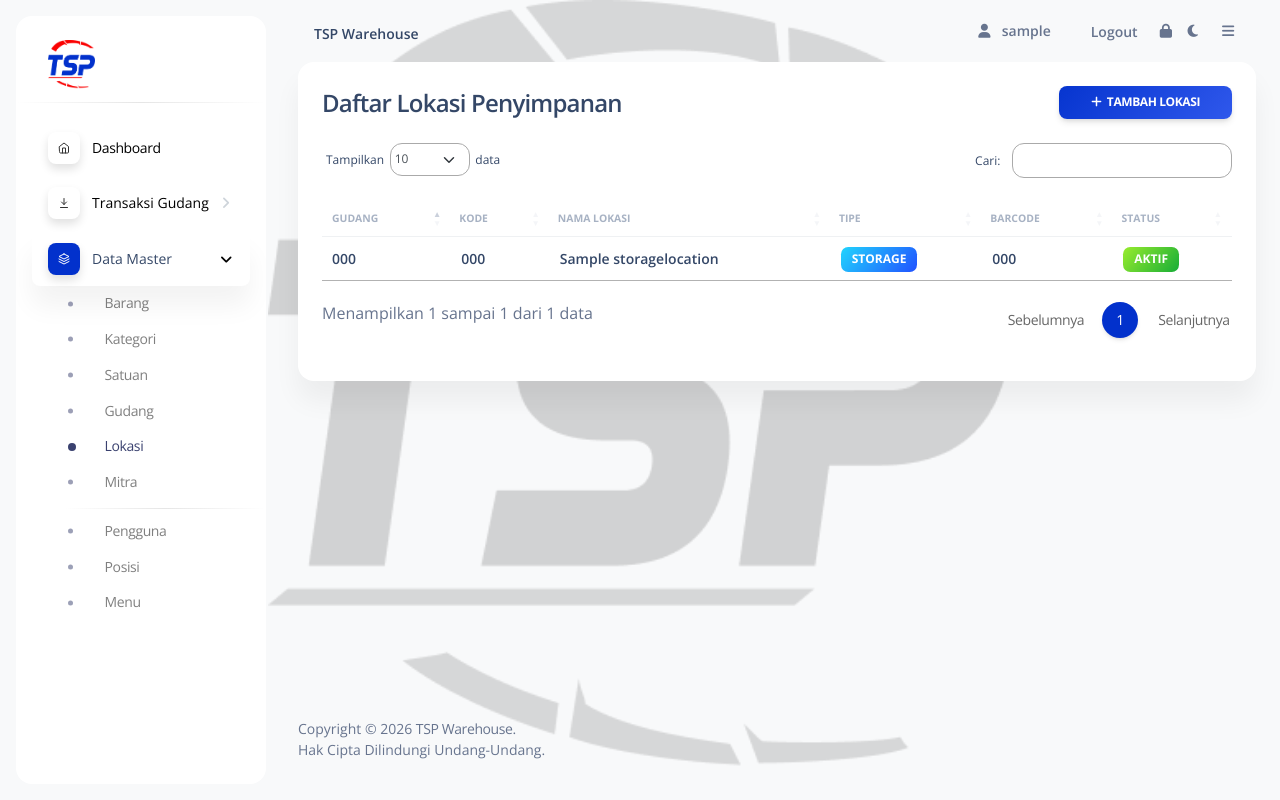
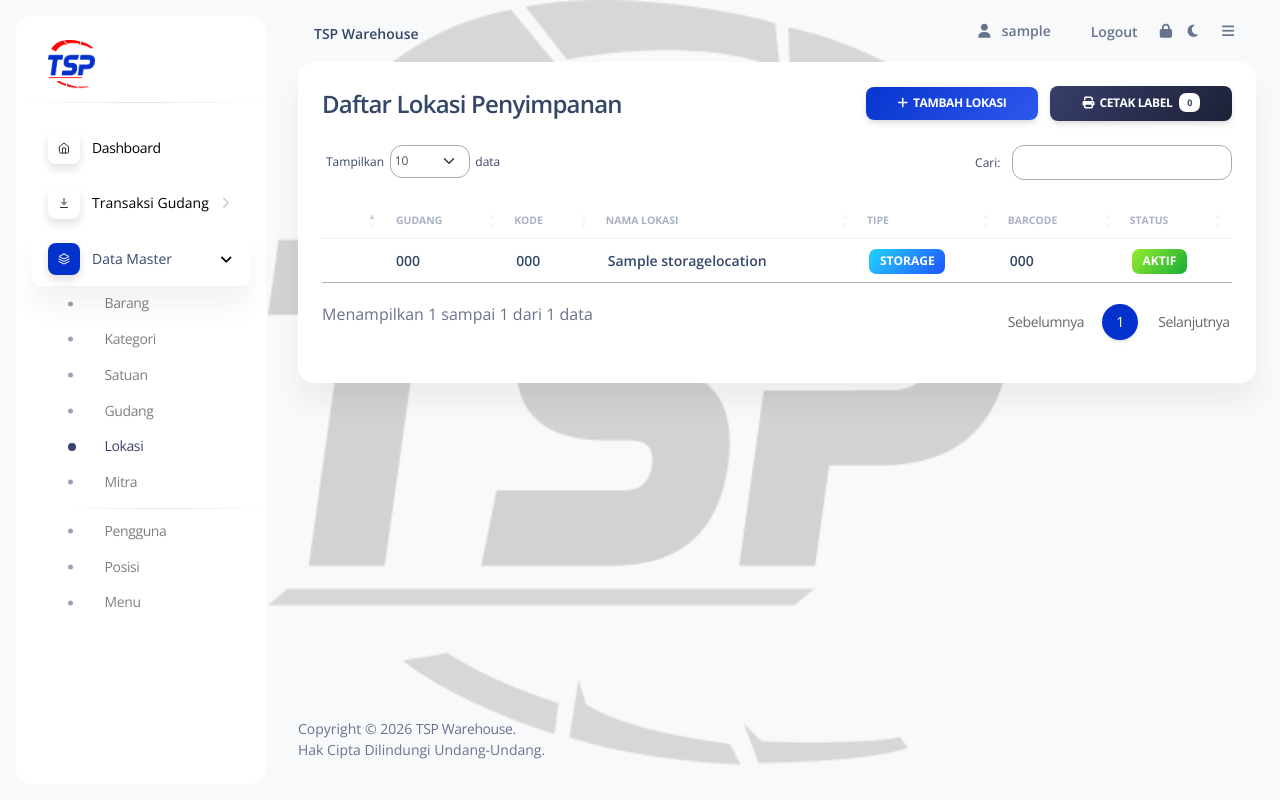
Before and after one commit to Bono2666/timur_sp, a Django app: page /master/location/ in a window 1280 px wide. Run offline with Django 4.2, Linux system fonts and the light colour scheme; a user stored in the database is signed in; tables that the repository leaves empty hold one stand-in row (values such as "Sample post"); some libraries are stand-ins or nearby versions.

Commit message:
Daftar Lokasi Penyimpanan: kolom pilih + pilih-semua + tombol Cetak Label Penyimpanan — PDF 1 lokasi = 1 halaman 90x42mm (nama lokasi di atas, Code128 di bawah, fallback kode lokasi)

```diff
--- a/apps/templates/home/location_index.html
+++ b/apps/templates/home/location_index.html
@@ -13,7 +13,8 @@
                         <h4 class="mb-0">Daftar Lokasi Penyimpanan</h4>
                     </div>
                     <div class="col-6 text-end">
-                        <a class="btn btn-sm bg-gradient-primary mb-0 {% if not btn.add and not request.user.is_superuser %}disabled{% endif %}" href="{% url 'location-add' %}"><i class="fas fa-plus"></i>&nbsp;&nbsp;Tambah Lokasi</a>
+                        <a class="btn btn-sm bg-gradient-primary mb-0 me-2 {% if not btn.add and not request.user.is_superuser %}disabled{% endif %}" href="{% url 'location-add' %}"><i class="fas fa-plus"></i>&nbsp;&nbsp;Tambah Lokasi</a>
+                        <button type="button" class="btn btn-sm bg-gradient-dark mb-0" id="btn-print-label"><i class="fas fa-print"></i>&nbsp;&nbsp;Cetak Label <span class="badge bg-white text-dark ms-1" id="print-count">0</span></button>
                     </div>
                 </div>
                 <div class="card-body px-0 pt-0 pb-2">
@@ -21,6 +22,9 @@
                         <table class="table hover align-items-center mb-0" id="myTable">
                             <thead>
                                 <tr>
+                                    <th class="text-uppercase text-secondary text-xxs font-weight-bolder opacity-7" style="width: 28px;">
+                                        <input type="checkbox" id="check-all" class="form-check-input" title="Pilih semua">
+                                    </th>
                                     <th class="text-uppercase text-secondary text-xxs font-weight-bolder opacity-7">Gudang</th>
                                     <th class="text-uppercase text-secondary text-xxs font-weight-bolder opacity-7 ps-2">Kode</th>
                                     <th class="text-uppercase text-secondary text-xxs font-weight-bolder opacity-7 ps-2">Nama Lokasi</th>
@@ -32,6 +36,9 @@
                             <tbody>
                                 {% for item in data %}
                                 <tr data-href="{% url 'location-view' item.pk %}" class="cursor-pointer">
+                                    <td onclick="event.stopPropagation()">
+                                        <input type="checkbox" class="form-check-input item-check" value="{{ item.pk }}">
+                                    </td>
                                     <td><h6 class="mb-0 text-sm">{{ item.warehouse.code }}</h6></td>
                                     <td><h6 class="mb-0 text-sm">{{ item.code }}</h6></td>
                                     <td><h6 class="mb-0 text-sm">{{ item.name }}</h6></td>
@@ -71,6 +78,25 @@
         $(document).on('click', 'tbody tr', function() {
             if ($(this).data('href')) { window.location = $(this).data('href'); }
         });
+
+        // Pilih semua & cetak label penyimpanan
+        function updatePrintCount() {
+            $('#print-count').text($('.item-check:checked').length);
+        }
+        $('#check-all').on('change', function () {
+            $('.item-check').prop('checked', $(this).is(':checked'));
+            updatePrintCount();
+        });
+        $(document).on('change', '.item-check', updatePrintCount);
+        $('#btn-print-label').on('click', function () {
+            var ids = [];
+            $('.item-check:checked').each(function () { ids.push($(this).val()); });
+            if (!ids.length) {
+                alert('Pilih dulu minimal 1 lokasi yang akan dicetak labelnya.');
+                return;
+            }
+            window.open("{% url 'location-label-print' %}?ids=" + ids.join(','), '_blank');
+        });
     } );
 </script>
 
--- a/apps/urls.py
+++ b/apps/urls.py
@@ -79,6 +79,7 @@ urlpatterns = [
     # Master: Lokasi Penyimpanan
     path('master/location/', views.location_index, name='location-index'),
     path('master/location/add/', views.location_add, name='location-add'),
+    path('master/location/label-print/', views.location_label_print, name='location-label-print'),
     path('master/location/view/<int:_id>/',
          views.location_view, name='location-view'),
     path('master/location/update/<int:_id>/',
--- a/apps/views.py
+++ b/apps/views.py
@@ -762,6 +762,80 @@ def location_index(request):
     return render(request, 'home/location_index.html', _ctx(request, 'location', 'index', 'LOK', data=data))
 
 
+def _render_location_labels_pdf(items):
+    """Render label lokasi: 1 lokasi = 1 halaman PDF 90x42mm.
+
+    Format: Nama Lokasi di atas (rata tengah), barcode + angkanya di bawah.
+    Nilai barcode: field barcode, fallback kode lokasi.
+    """
+    from io import BytesIO
+    from reportlab.lib.units import mm
+    from reportlab.lib.utils import simpleSplit
+    from reportlab.pdfbase.pdfmetrics import stringWidth
+    from reportlab.pdfgen import canvas as pdf_canvas
+    from reportlab.graphics.barcode.code128 import Code128
+
+    page_w, page_h = 90 * mm, 42 * mm
+    pad = 4 * mm
+    buf = BytesIO()
+    canvas = pdf_canvas.Canvas(buf, pagesize=(page_w, page_h))
+    canvas.setTitle('Label Lokasi - TSP Warehouse')
+
+    for loc in items:
+        # Nama lokasi di atas, rata tengah, maksimal 2 baris
+        canvas.setFillColorRGB(0.05, 0.05, 0.05)
+        canvas.setFont('Helvetica-Bold', 14)
+        lines = simpleSplit(loc.name or loc.code, 'Helvetica-Bold', 14,
+                            page_w - 2 * pad)
+        if len(lines) > 2:
+            lines = lines[:2]
+            while lines[1] and stringWidth(
+                    lines[1] + '...', 'Helvetica-Bold', 14) > page_w - 2 * pad:
+                lines[1] = lines[1][:-1]
+            lines[1] += '...'
+        for i, ln in enumerate(lines):
+            canvas.drawCentredString(page_w / 2, page_h - 9 * mm - i * 5.4 * mm, ln)
+
+        # Barcode di bawah, rata tengah + nilai barcode di bawahnya
+        code = (loc.barcode or loc.code or '').strip()
+        bc = None
+        if code and code.isascii():
+            try:
+                bc = Code128(code, barHeight=11 * mm, barWidth=0.27 * mm,
+                             humanReadable=False)
+            except Exception:
+                bc = None
+        if bc is not None:
+            bc.drawOn(canvas, (page_w - bc.width) / 2, 10 * mm)
+            canvas.setFont('Helvetica', 9)
+            canvas.setFillColorRGB(0.05, 0.05, 0.05)
+            canvas.drawCentredString(page_w / 2, 6.4 * mm, code)
+        else:
+            canvas.setFont('Helvetica-Oblique', 7.5)
+            canvas.setFillColorRGB(0.68, 0.68, 0.68)
+            canvas.drawCentredString(page_w / 2, 13 * mm, 'TANPA BARCODE')
+
+        canvas.showPage()
+
+    canvas.save()
+    return buf.getvalue()
+
+
+@login_required(login_url='/login/')
+@role_required(allowed_roles='LOK')
+def location_label_print(request):
+    """Cetak label penyimpanan terpilih: PDF, 1 lokasi = 1 halaman 90x42mm."""
+    id_list = [int(x) for x in request.GET.get('ids', '').split(',')
+               if x.strip().isdigit()]
+    items = (StorageLocation.objects.filter(pk__in=id_list).select_related(
+        'warehouse').order_by('warehouse__code', 'code') if id_list else [])
+    if not items:
+        return HttpResponseRedirect(reverse('location-index'))
+    pdf = _render_location_labels_pdf(items)
+    return HttpResponse(pdf, content_type='application/pdf', headers={
+        'Content-Disposition': 'inline; filename="label-lokasi.pdf"'})
+
+
 @login_required(login_url='/login/')
 @role_required(allowed_roles='LOK')
 def location_add(request):
```
